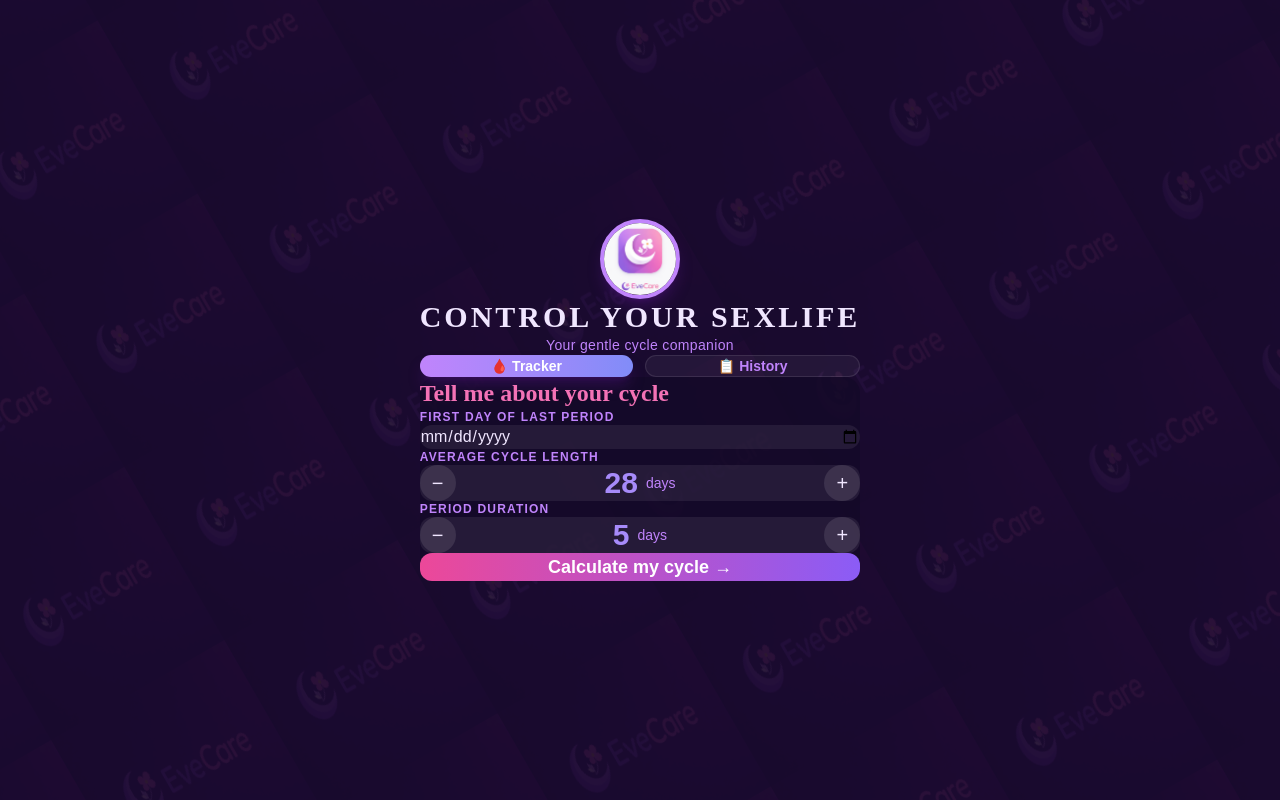
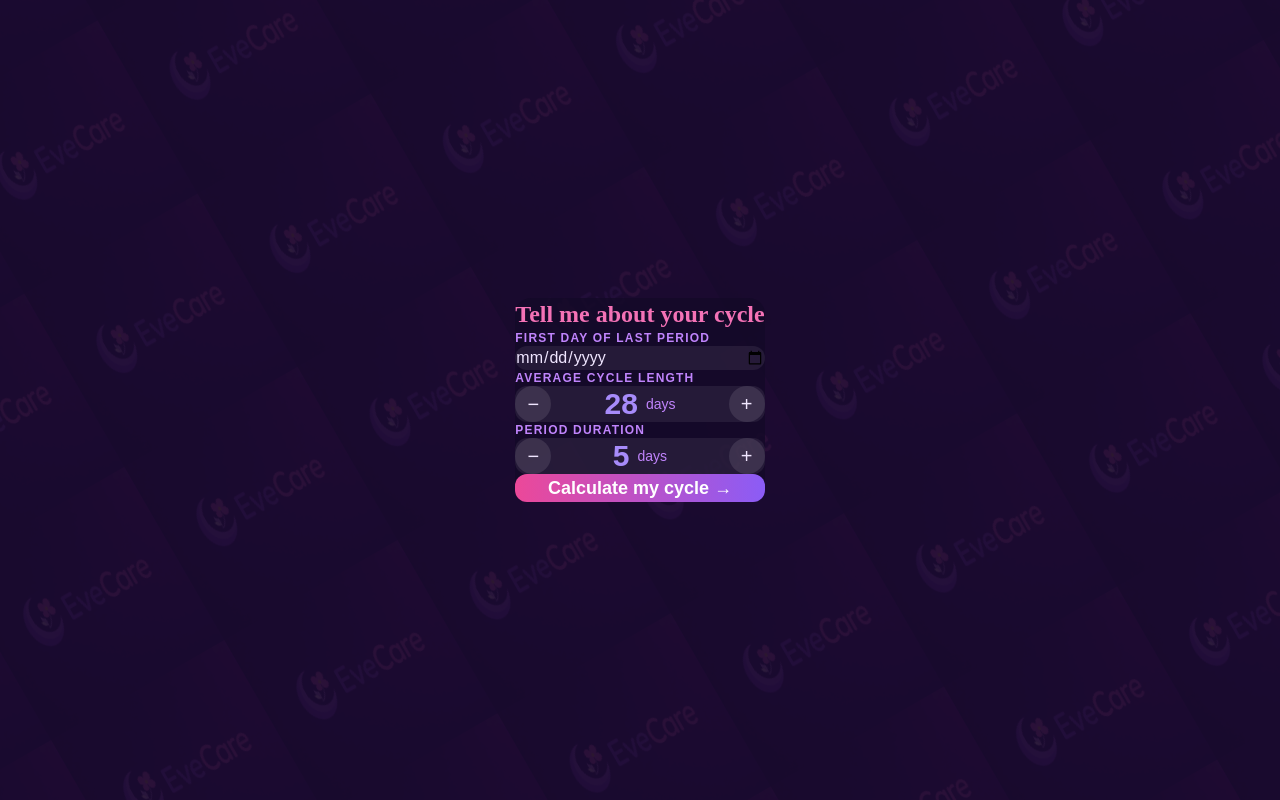
Before and after one commit to Frankjoe4u/cycle, a Next.js app in the folder control/: page / in a window 1280 px wide. Built offline with nearby package versions, Linux system fonts and the light colour scheme.

Commit message:
correct page

```diff
--- a/control/app/page.tsx
+++ b/control/app/page.tsx
@@ -1,81 +1,125 @@
 "use client";
 
-import { useState, useEffect } from "react";
-import Navbar from "@/components/Navbar";
-import InputCard from "@/components/InputCard";
-import ResultsSection from "@/components/ResultsSection";
-import HistorySection from "@/components/HistorySection";
-import { CycleResult } from "@/components/cycleUtils";
-import {
-  saveToHistory,
-  getHistory,
-  HistoryEntry,
-} from "@/components/historyUtils";
+import { useState } from "react";
+import { CycleResult, calculateCycle } from "@/components/cycleUtils";
 
-export default function Home() {
-  const [result, setResult] = useState<CycleResult | null>(null);
-  const [history, setHistory] = useState<HistoryEntry[]>([]);
-  const [activeTab, setActiveTab] = useState<"tracker" | "history">("tracker");
-
-  useEffect(() => {
-    setHistory(getHistory());
-  }, []);
-
-  function handleCalculate(
+interface Props {
+  onCalculate: (
     res: CycleResult,
     lastPeriod: string,
     cycleLength: number,
     periodDur: number,
-  ) {
-    setResult(res);
-    saveToHistory(lastPeriod, cycleLength, periodDur, res);
-    setHistory(getHistory());
+  ) => void;
 }
 
-  function refreshHistory() {
-    setHistory(getHistory());
+export default function InputCard({ onCalculate }: Props) {
+  const [lastPeriod, setLastPeriod] = useState("");
+  const [cycleLength, setCycleLength] = useState(28);
+  const [periodDur, setPeriodDur] = useState(5);
+
+  function handleCalculate() {
+    if (!lastPeriod) {
+      alert("Please select the first day of your last period.");
+      return;
+    }
+    const result = calculateCycle(lastPeriod, cycleLength, periodDur);
+    onCalculate(result, lastPeriod, cycleLength, periodDur);
   }
 
   return (
-    <main className="max-w-xl mx-auto px-4 pb-16">
-      <Navbar />
+    <section
+      className="rounded-2xl p-6 mb-6"
+      style={{ backgroundColor: "rgba(20, 10, 40, 0.85)" }}
+    >
+      <h2
+        className="text-2xl font-bold mb-6 text-[#f472b6]"
+        style={{ fontFamily: "var(--font-serif)" }}
+      >
+        Tell me about your cycle
+      </h2>
 
-      {/* Tab Switch */}
-      <div className="flex gap-3 mb-6">
+      <div className="mb-6">
+        <label className="block text-xs font-semibold tracking-widest text-[#c084fc] mb-2 uppercase">
+          First Day of Last Period
+        </label>
+        <input
+          type="date"
+          value={lastPeriod}
+          onChange={(e) => setLastPeriod(e.target.value)}
+          className="w-full rounded-xl px-4 py-3 text-[#f0e6ff] outline-none focus:border-[#c084fc] transition"
+          style={{ backgroundColor: "rgba(255,255,255,0.07)", border: "none" }}
+        />
+      </div>
+
+      <div className="mb-6">
+        <label className="block text-xs font-semibold tracking-widest text-[#c084fc] mb-2 uppercase">
+          Average Cycle Length
+        </label>
+        <div
+          className="flex items-center justify-between rounded-xl px-4 py-3"
+          style={{ backgroundColor: "rgba(255,255,255,0.07)" }}
+        >
           <button
-          onClick={() => setActiveTab("tracker")}
-          className={
-            "flex-1 py-3 rounded-xl font-semibold text-sm transition " +
-            (activeTab === "tracker"
-              ? "bg-gradient-to-r from-[#c084fc] to-[#818cf8] text-white shadow-lg shadow-purple-900/40"
-              : "bg-white/5 border border-white/10 text-[#c084fc] hover:bg-white/10")
-          }
+            onClick={() => setCycleLength((v) => Math.max(21, v - 1))}
+            className="w-9 h-9 rounded-full flex items-center justify-center text-xl text-[#f0e6ff] hover:bg-[#c084fc]/30 transition"
+            style={{ backgroundColor: "rgba(255,255,255,0.1)" }}
           >
-          🩸 Tracker
+            −
           </button>
+          <div className="flex items-center gap-2">
+            <span className="text-3xl font-bold text-[#a78bfa]">
+              {cycleLength}
+            </span>
+            <span className="text-sm text-[#c084fc]">days</span>
+          </div>
           <button
-          onClick={() => setActiveTab("history")}
-          className={
-            "flex-1 py-3 rounded-xl font-semibold text-sm transition " +
-            (activeTab === "history"
-              ? "bg-gradient-to-r from-[#c084fc] to-[#818cf8] text-white shadow-lg shadow-purple-900/40"
-              : "bg-white/5 border border-white/10 text-[#c084fc] hover:bg-white/10")
-          }
+            onClick={() => setCycleLength((v) => Math.min(40, v + 1))}
+            className="w-9 h-9 rounded-full flex items-center justify-center text-xl text-[#f0e6ff] hover:bg-[#c084fc]/30 transition"
+            style={{ backgroundColor: "rgba(255,255,255,0.1)" }}
           >
-          📋 History {history.length > 0 && "(" + history.length + ")"}
+            +
           </button>
         </div>
+      </div>
 
-      {activeTab === "tracker" && (
-        <>
-          <InputCard onCalculate={handleCalculate} />
-          {result && <ResultsSection result={result} />}
-        </>
-      )}
+      <div className="mb-8">
+        <label className="block text-xs font-semibold tracking-widest text-[#c084fc] mb-2 uppercase">
+          Period Duration
+        </label>
+        <div
+          className="flex items-center justify-between rounded-xl px-4 py-3"
+          style={{ backgroundColor: "rgba(255,255,255,0.07)" }}
+        >
+          <button
+            onClick={() => setPeriodDur((v) => Math.max(2, v - 1))}
+            className="w-9 h-9 rounded-full flex items-center justify-center text-xl text-[#f0e6ff] hover:bg-[#c084fc]/30 transition"
+            style={{ backgroundColor: "rgba(255,255,255,0.1)" }}
+          >
+            −
+          </button>
+          <div className="flex items-center gap-2">
+            <span className="text-3xl font-bold text-[#a78bfa]">
+              {periodDur}
+            </span>
+            <span className="text-sm text-[#c084fc]">days</span>
+          </div>
+          <button
+            onClick={() => setPeriodDur((v) => Math.min(10, v + 1))}
+            className="w-9 h-9 rounded-full flex items-center justify-center text-xl text-[#f0e6ff] hover:bg-[#c084fc]/30 transition"
+            style={{ backgroundColor: "rgba(255,255,255,0.1)" }}
+          >
+            +
+          </button>
+        </div>
+      </div>
 
-      {activeTab === "history" && (
-        <HistorySection history={history} onUpdate={refreshHistory} />
-      )}
-    </main>
+      <button
+        onClick={handleCalculate}
+        className="w-full py-4 rounded-xl text-white font-semibold text-lg hover:opacity-90 transition"
+        style={{ background: "linear-gradient(to right, #ec4899, #8b5cf6)" }}
+      >
+        Calculate my cycle →
+      </button>
+    </section>
   );
 }
--- /dev/null
+++ b/control/components/SplashSceen.tsx
@@ -0,0 +1,82 @@
+"use client";
+
+import { useEffect, useState } from "react";
+
+interface Props {
+  onDone: () => void;
+}
+
+export default function SplashScreen({ onDone }: Props) {
+  const [fadeOut, setFadeOut] = useState(false);
+
+  useEffect(() => {
+    const fadeTimer = setTimeout(() => setFadeOut(true), 2000);
+    const doneTimer = setTimeout(() => onDone(), 2600);
+    return () => {
+      clearTimeout(fadeTimer);
+      clearTimeout(doneTimer);
+    };
+  }, [onDone]);
+
+  return (
+    <div
+      className={
+        "fixed inset-0 z-50 flex flex-col items-center justify-center bg-[#0d0d1a] transition-opacity duration-700 " +
+        (fadeOut ? "opacity-0" : "opacity-100")
+      }
+    >
+      {/* Glow behind logo */}
+      <div className="absolute w-64 h-64 rounded-full bg-[#c084fc]/20 blur-3xl" />
+
+      {/* Logo */}
+      <div
+        className={
+          "relative w-36 h-36 rounded-full overflow-hidden border-4 border-[#c084fc] shadow-2xl shadow-purple-900/60 transition-all duration-700 " +
+          (fadeOut ? "scale-90 opacity-0" : "scale-100 opacity-100")
+        }
+      >
+        <img
+          src="/logo.png"
+          alt="EveCare"
+          className="w-full h-full object-cover"
+        />
+      </div>
+
+      {/* App Name */}
+      <h1
+        className={
+          "mt-6 text-2xl font-bold tracking-widest uppercase text-[#f0e6ff] transition-all duration-700 delay-200 " +
+          (fadeOut ? "opacity-0 translate-y-2" : "opacity-100 translate-y-0")
+        }
+        style={{ fontFamily: "var(--font-serif)" }}
+      >
+        FJ Tracker
+      </h1>
+
+      <p
+        className={
+          "mt-2 text-sm text-[#c084fc] tracking-wide transition-all duration-700 delay-300 " +
+          (fadeOut ? "opacity-0" : "opacity-100")
+        }
+      >
+        Your gentle cycle companion
+      </p>
+
+      {/* Pulse dot */}
+      <div className="mt-10 flex gap-2">
+        <div
+          className="w-2 h-2 rounded-full bg-[#c084fc] animate-bounce"
+          style={{ animationDelay: "0ms" }}
+        />
+        <div
+          className="w-2 h-2 rounded-full bg-[#c084fc] animate-bounce"
+          style={{ animationDelay: "150ms" }}
+        />
+        <div
+          className="w-2 h-2 rounded-full bg-[#c084fc] animate-bounce"
+          style={{ animationDelay: "300ms" }}
+        />
+      </div>
+    </div>
+  );
+}
```
Lines whose indentation alone changed are shown as unchanged.
